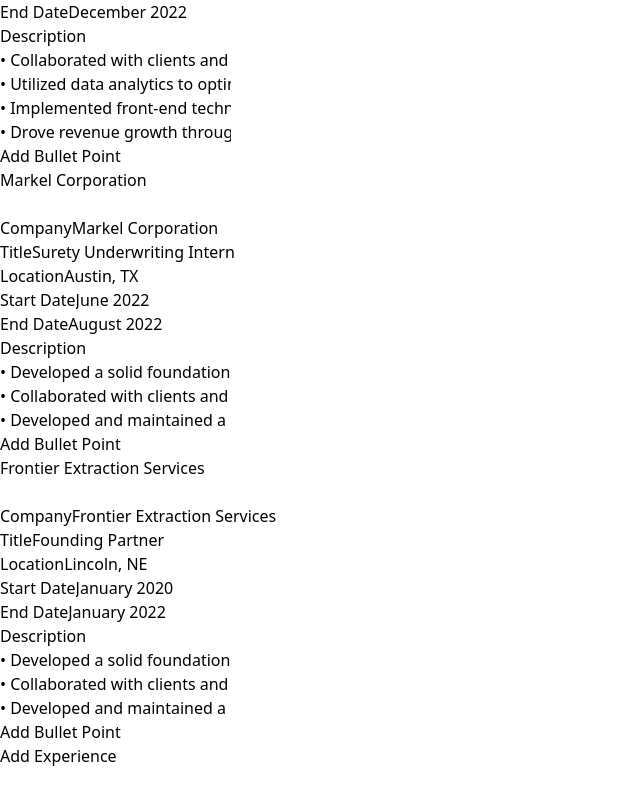
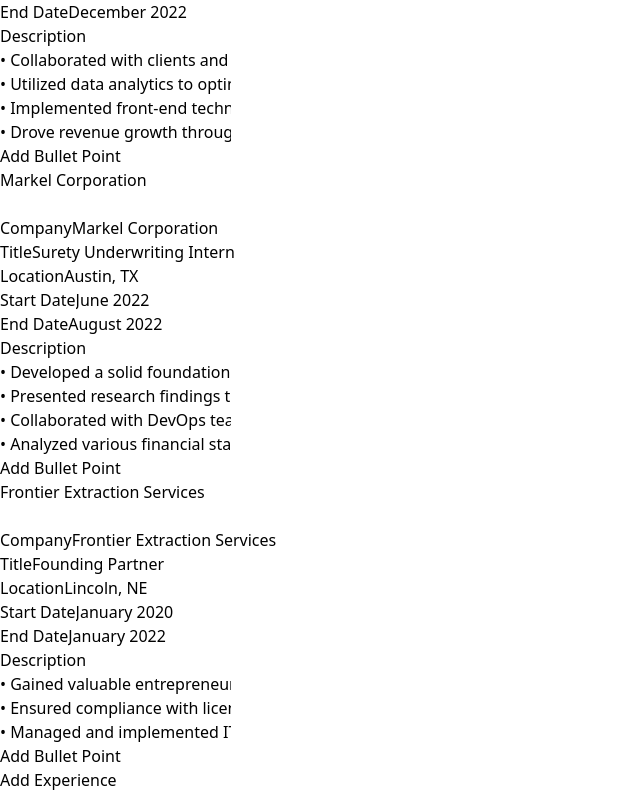
Before and after one commit to j0srisk/cv-application, a React (Vite) app: page / in a window 1280 px wide. Shown: the part 822-1614 px from the top of the page, without its empty margins (0-640 px from the left). Before the commit the page ends 1590 px from the top, so only its background shows below. Built offline with nearby package versions, Linux system fonts and the light colour scheme.

Commit message:
updated resume data

```diff
--- a/src/App.jsx
+++ b/src/App.jsx
@@ -34,7 +34,7 @@
           {bullet: '• Utilized data analytics to optimize web performance and user engagement'},
           {bullet: '• Implemented front-end technologies (HTML5, CSS3, JavaScript, React) to deliver interactive user experiences'},
           {bullet: '• Drove revenue growth through proactive sales strategies, acquiring and managing a strong client base'},
-        ]
+        ],
       },
       {
         company: 'Markel Corporation',
@@ -44,9 +44,10 @@
         endDate: 'August 2022',
         description: [
           {bullet: '• Developed a solid foundation in a large corporate setting, gaining valuable experience within a Fortune 500 company'},
-          {bullet: '• Collaborated with clients and other agencies to identify business requirements and deliver tailored web-based solutions'},
-          {bullet: '• Developed and maintained a portfolio of 10+ clients, generating $50,000+ in revenue'},
-        ]
+          {bullet: '• Presented research findings to C-suite executives, providing data-driven insights into industry trends and implications'},
+          {bullet: '• Collaborated with DevOps team to assess the implementation of emerging technologies in the surety business'},
+          {bullet: '• Analyzed various financial statements and supported underwriters in risk analysis through financial modeling techniques'},
+        ],
       },
       {
         company: 'Frontier Extraction Services',
@@ -55,10 +56,10 @@
         startDate: 'January 2020',
         endDate: 'January 2022',
         description: [
-          {bullet: '• Developed a solid foundation in a large corporate setting, gaining valuable experience within a Fortune 500 company'},
-          {bullet: '• Collaborated with clients and other agencies to identify business requirements and deliver tailored web-based solutions'},
-          {bullet: '• Developed and maintained a portfolio of 10+ clients, generating $50,000+ in revenue'},
-        ]
+          {bullet: '• Gained valuable entrepreneurial experience through the establishment of a hemp processing and brokering venture'},
+          {bullet: '• Ensured compliance with licensing and regulatory requirements by liaising with local authorities'},
+          {bullet: '• Managed and implemented IT infrastructure, ensuring seamless business operations and data integrity'},
+        ],
       }
     ],
     projects: [
@@ -67,14 +68,52 @@
         client: 'Slayden Grubert Beard PLLC',
         startDate: '',
         endDate: 'Fall 2022',
-        description: '• Collaborated with clients and other agencies to identify business requirements and deliver tailored web-based solutions'
+        description: [
+          {bullet: '• Developed a tailored application in collaboration with a local law firm to monitor potential conflicts of interest'},
+          {bullet: '• Played an active role in the software development life cycle, gathering and analyzing business requirements'},
+          {bullet: '• Served as a dedicated developer within an Agile team, emphasizing effective communication and iterative development'},
+          {bullet: '• Integrated third-party APIs to automate processes and seamlessly connect the custom application with existing systems'},
+        ],
       },
       {
         name: 'Book Store System Project',
         client: 'MIS 333K: Web Application Development',
         startDate: '',
         endDate: 'Spring 2022',
-        description: '• Developed a solid foundation in a large corporate setting, gaining valuable experience within a Fortune 500 company'
+        description: [
+          {bullet: '• Developed a full stack ASP.NET pseudo ecommerce site hosted on Microsoft Azure'},
+          {bullet: '• Created a robust relational database schema, optimizing table relationships for efficient data management'},
+          {bullet: '• Implemented various LINQ queries to facilitate seamless interaction with the cloud-hosted SQL relational database'},
+          {bullet: '• Utilized Git version control for effective coordination of changes and feature implementations within the development team'},
+        ],
+      },
+    ],
+    honors: [
+      {
+        name: 'Deans List',
+        date: 'Fall 2022'
+      },
+      {
+        name: 'Best in Conroe: Web Design',
+        date: 'Fall 2018'
+      },
+    ],
+    additionalInfo: [
+      {
+        name: 'Skills',
+        value: 'SQL, Python, JavaScript, HTML, CSS, Docker, Unifi, Agile Methodology, Prompt Engineering, Customer Success, MS Office'
+      },
+      {
+        name: 'Certifications',
+        value: 'In Progress - Azure Fundamentals AZ-900'
+      },
+      {
+        name: 'Interests',
+        value: 'Weightlifting, Sim Racing, Overlanding, Skiing, NCAA Football, Homelabbing, Networking'
+      },
+      {
+        name: 'Work Eligibility',
+        value: 'Eligible to work in the U.S. with no restrictions; Open to relocation'
       },
     ],
   });
```
